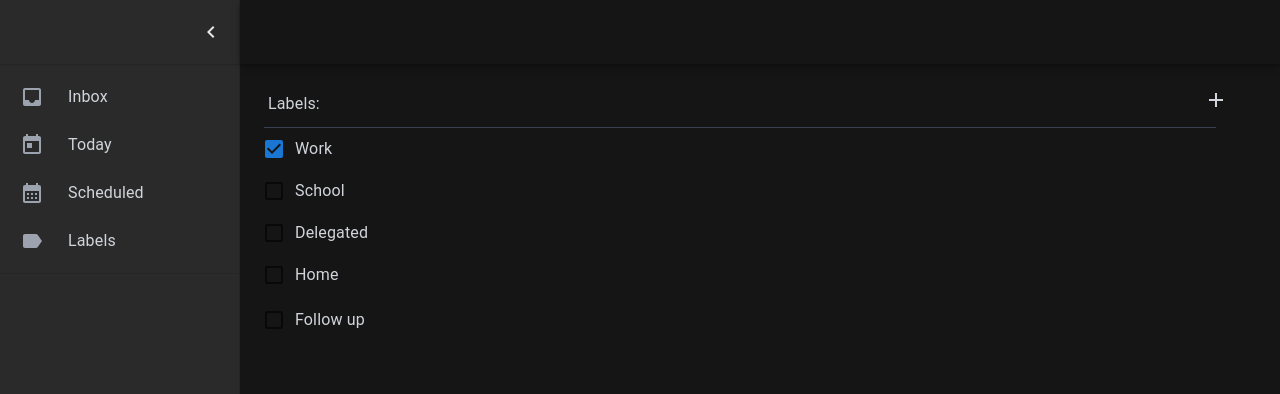
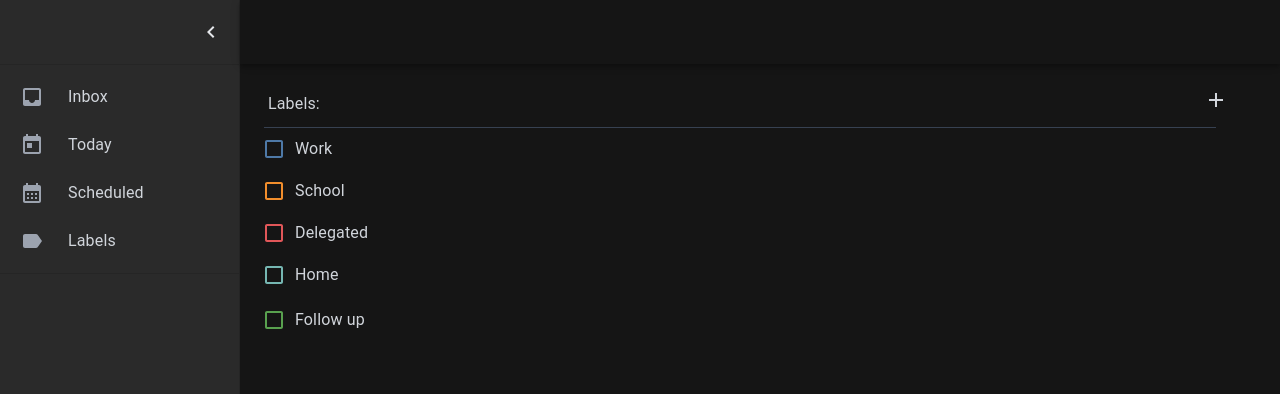
Before and after one commit to zhoommer/ToDo_App_React, a React (Create React App) app: page /labels in a window 1280 px wide. Shown: the top 394 px of the page. Built offline with nearby package versions, Linux system fonts and the light colour scheme.

Commit message:
ToDo App updated

```diff
--- a/src/AppRouter.tsx
+++ b/src/AppRouter.tsx
@@ -2,12 +2,16 @@ import React from "react";
 import { Route, Routes } from "react-router-dom";
 import Inbox from "./pages/Inbox/Inbox";
 import Labels from "./pages/Labels/Labels";
+import Today from "./pages/Today/Today";
+import Scheduled from "./pages/Scheduled/Scheduled";
 
 const AppRouter = () => {
   return (
     <div>
       <Routes>
         <Route path="/" element={<Inbox />} />
+        <Route path="/today" element={<Today />} />
+        <Route path="/scheduled" element={<Scheduled />} />
         <Route path="/labels" element={<Labels />} />
       </Routes>
     </div>
--- a/src/pages/Aside/Aside.tsx
+++ b/src/pages/Aside/Aside.tsx
@@ -54,7 +54,10 @@ const Aside: React.FC<AsideTypes> = ({ open }) => {
         <ListItem
           disablePadding
           sx={{ display: "block", backgroundColor: `${title === 'Today' ? '#1D4ED8' : "null"}` }}
-          onClick={() => setTitle("Today")}
+          onClick={() => {
+            setTitle("Today")
+            navigate("/today")
+        }}
         >
           <ListItemButton
             sx={{
@@ -79,7 +82,10 @@ const Aside: React.FC<AsideTypes> = ({ open }) => {
         <ListItem
           disablePadding
           sx={{ display: "block", backgroundColor: `${title === 'Scheduled' ? '#1D4ED8' : "null"}` }}
-          onClick={() => setTitle("Scheduled")}
+          onClick={() => {
+            setTitle("Scheduled")
+            navigate('/scheduled')
+          }}
         >
           <ListItemButton
             sx={{
--- a/src/pages/Labels/Labels.tsx
+++ b/src/pages/Labels/Labels.tsx
@@ -1,4 +1,4 @@
-import React from "react";
+import React, { useState } from "react";
 import { Add } from "@mui/icons-material";
 import {
   IconButton,
@@ -8,9 +8,36 @@ import {
 } from "@mui/material";
 import { pink } from "@mui/material/colors";
 
-const label = { inputProps: { "aria-label": "Checkbox demo" } };
+// const label = { inputProps: { "aria-label": "Checkbox demo" } };
+
+const labels = ["Work", "School", "Delegated", "Home", "Follow up"];
+
+const checkboxColors = [
+  "#4e79a7",
+  "#f28e2c",
+  "#e15759",
+  "#76b7b2",
+  "#59a14f",
+  "#edc949",
+  "#af7aa1",
+  "#ff9da7",
+  "#9c755f",
+  "#bab0ab",
+];
 
 const Labels: React.FC = () => {
+  const [selectedCheckbox, setSelectedChecbox] = useState<number[]>([]);
+
+  const handleChangeCheckBox = (id: number) => {
+    const isSelected = selectedCheckbox.includes(id);
+    if(isSelected) {
+      setSelectedChecbox(selectedCheckbox.filter((item) => item !== id));
+    } else {
+      setSelectedChecbox([...selectedCheckbox, id])
+    }
+  };
+
+
   return (
     <div>
       <div className="text-gray-300 flex">
@@ -22,33 +49,31 @@ const Labels: React.FC = () => {
         </div>
         <div className="relative right-5 bottom-2 hover:border rounded-full border-gray-500 ease-in duration-300">
           <IconButton>
-            <Add className="text-gray-300"/>
+            <Add className="text-gray-300" />
           </IconButton>
         </div>
       </div>
 
       <div className="flex flex-col w-10 text-gray-300">
         <FormGroup>
-          <FormControlLabel
-            control={<Checkbox defaultChecked />}
-            label="Work"
-          />
-          <FormControlLabel
-            control={<Checkbox color="secondary" />}
-            label="School"
-          />
-          <FormControlLabel
-            control={<Checkbox color="secondary" />}
-            label="Delegated"
-          />
-          <FormControlLabel
-            control={<Checkbox color="secondary" />}
-            label="Home"
-          />
-          <FormControlLabel
-            control={<Checkbox color="secondary" />}
-            label="Follow up"
-          />
+          {labels.map((label, index) => (
+            <FormControlLabel
+              key={index + 1}
+              control={
+                <Checkbox
+                  onChange={() => {handleChangeCheckBox(index + 1)}}
+                  checked={selectedCheckbox.includes(index + 1)}
+                  sx={{
+                    color: `${checkboxColors[index]}`,
+                    "&.Mui-checked": {
+                      color: `${checkboxColors[index]}`,
+                    },
+                  }}
+                />
+              }
+              label={label}
+            />
+          ))}
         </FormGroup>
       </div>
     </div>
--- /dev/null
+++ b/src/pages/Scheduled/Scheduled.tsx
@@ -0,0 +1,11 @@
+import React from 'react'
+
+const Scheduled = () => {
+  return (
+    <div>
+        Scheduled
+    </div>
+  )
+}
+
+export default Scheduled
```
